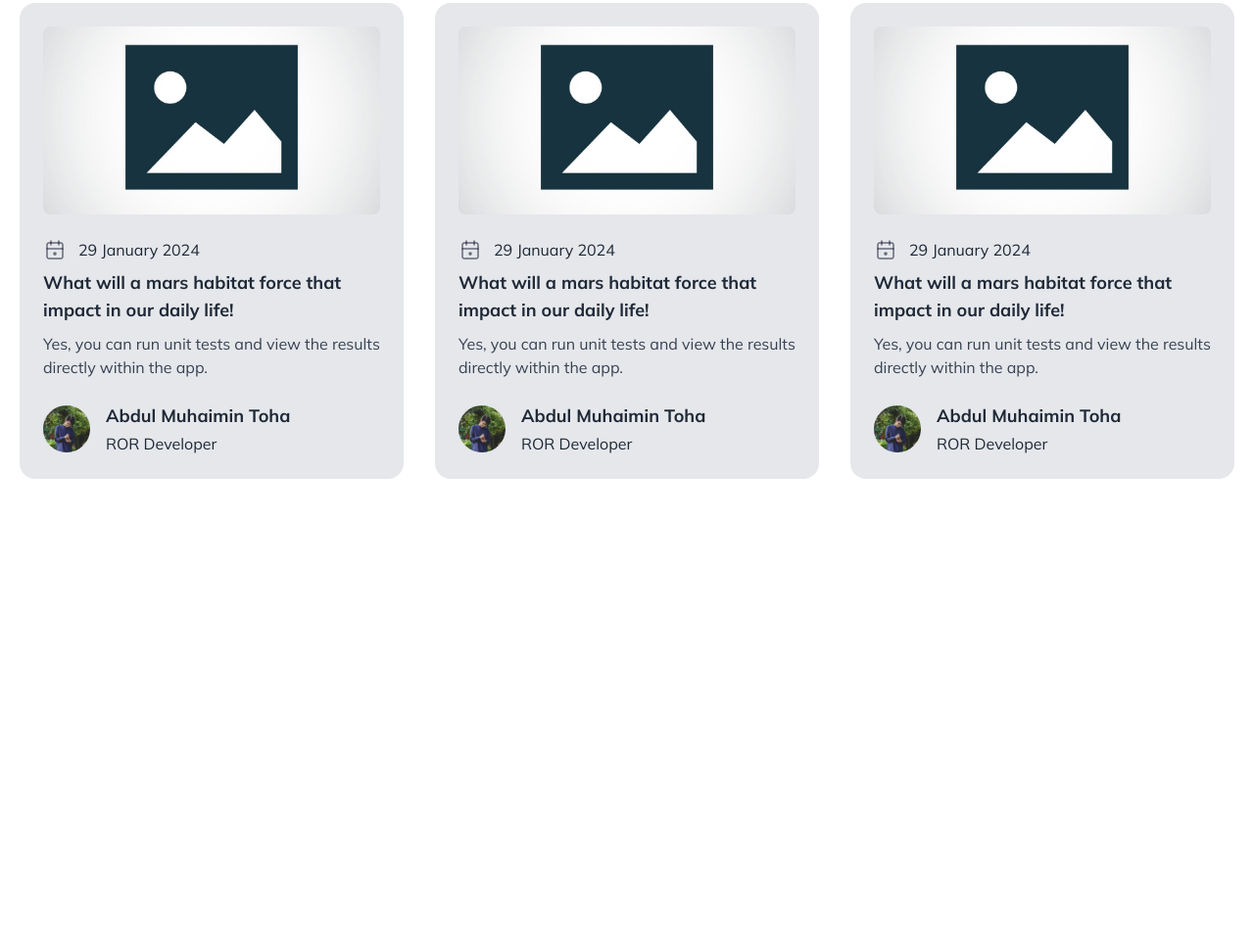
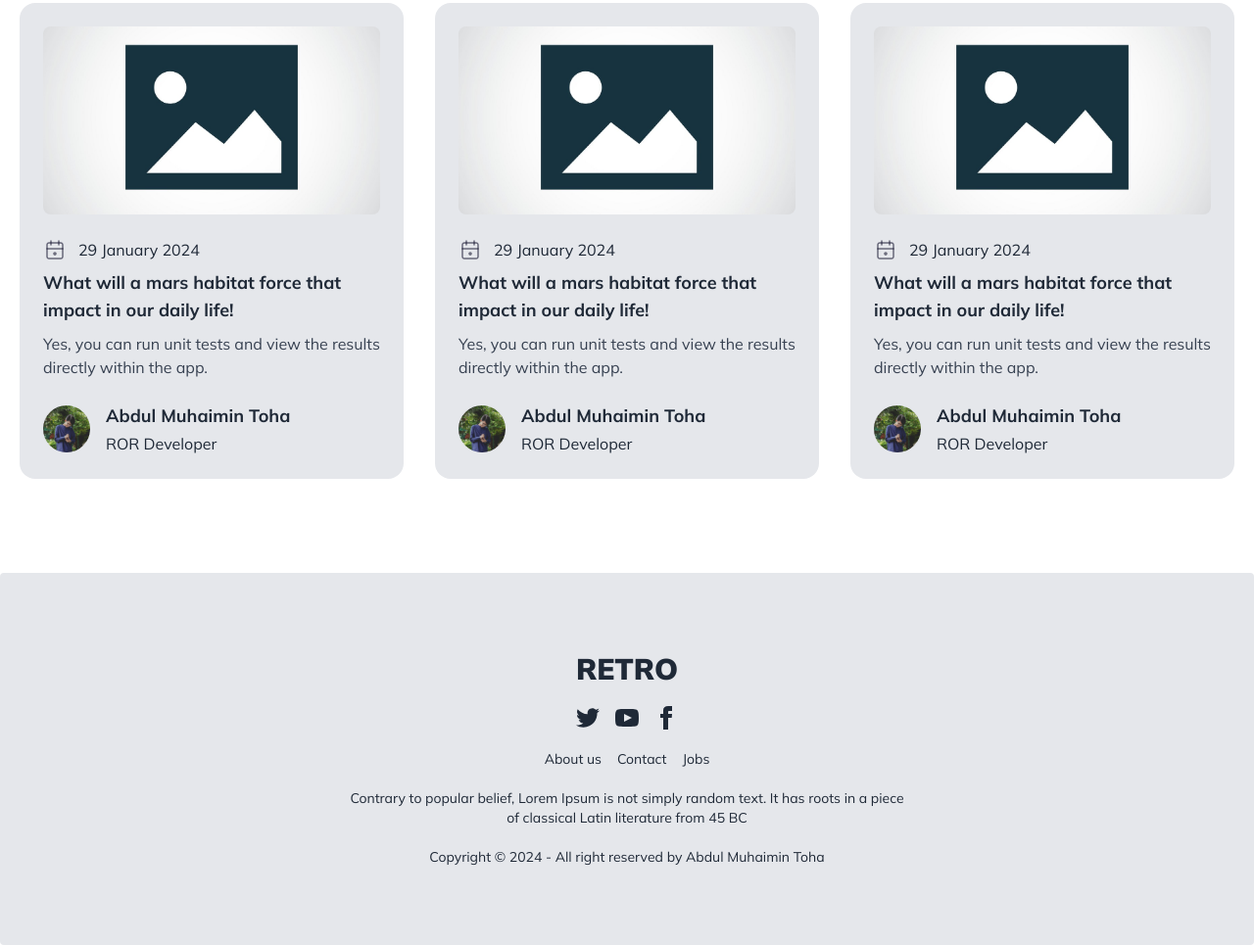
Before and after one commit to abdul-muhaimin-toha/Retro-Forum, a plain HTML site: page index.html in a window 1280 px wide. Shown: the part 2702-3667 px from the top of the page at 98% size. Before the commit the page ends 3287 px from the top, so only its background shows below. Drawn offline with nearby package versions, Linux system fonts and the light colour scheme.

Commit message:
footer section styling done

```diff
--- a/index.html
+++ b/index.html
@@ -567,6 +567,65 @@
         </section>
       </div>
     </main>
+    <!-- Footer Section -->
+    <footer
+      class="footer footer-center p-8 md:p-20 bg-gray-200 text-base-content rounded gap-5"
+    >
+      <a href="" class="text-3xl font-black uppercase">Retro</a>
+      <nav>
+        <div class="grid grid-flow-col gap-4">
+          <a
+            ><svg
+              xmlns="http://www.w3.org/2000/svg"
+              width="24"
+              height="24"
+              viewBox="0 0 24 24"
+              class="fill-current"
+            >
+              <path
+                d="M24 4.557c-.883.392-1.832.656-2.828.775 1.017-.609 1.798-1.574 2.165-2.724-.951.564-2.005.974-3.127 1.195-.897-.957-2.178-1.555-3.594-1.555-3.179 0-5.515 2.966-4.797 6.045-4.091-.205-7.719-2.165-10.148-5.144-1.29 2.213-.669 5.108 1.523 6.574-.806-.026-1.566-.247-2.229-.616-.054 2.281 1.581 4.415 3.949 4.89-.693.188-1.452.232-2.224.084.626 1.956 2.444 3.379 4.6 3.419-2.07 1.623-4.678 2.348-7.29 2.04 2.179 1.397 4.768 2.212 7.548 2.212 9.142 0 14.307-7.721 13.995-14.646.962-.695 1.797-1.562 2.457-2.549z"
+              ></path></svg
+          ></a>
+          <a
+            ><svg
+              xmlns="http://www.w3.org/2000/svg"
+              width="24"
+              height="24"
+              viewBox="0 0 24 24"
+              class="fill-current"
+            >
+              <path
+                d="M19.615 3.184c-3.604-.246-11.631-.245-15.23 0-3.897.266-4.356 2.62-4.385 8.816.029 6.185.484 8.549 4.385 8.816 3.6.245 11.626.246 15.23 0 3.897-.266 4.356-2.62 4.385-8.816-.029-6.185-.484-8.549-4.385-8.816zm-10.615 12.816v-8l8 3.993-8 4.007z"
+              ></path></svg
+          ></a>
+          <a
+            ><svg
+              xmlns="http://www.w3.org/2000/svg"
+              width="24"
+              height="24"
+              viewBox="0 0 24 24"
+              class="fill-current"
+            >
+              <path
+                d="M9 8h-3v4h3v12h5v-12h3.642l.358-4h-4v-1.667c0-.955.192-1.333 1.115-1.333h2.885v-5h-3.808c-3.596 0-5.192 1.583-5.192 4.615v3.385z"
+              ></path></svg
+          ></a>
+        </div>
+      </nav>
+
+      <nav class="grid grid-flow-col gap-4">
+        <a class="link link-hover">About us</a>
+        <a class="link link-hover">Contact</a>
+        <a class="link link-hover">Jobs</a>
+      </nav>
+      <p class="max-w-xl">
+        Contrary to popular belief, Lorem Ipsum is not simply random text. It
+        has roots in a piece of classical Latin literature from 45 BC
+      </p>
+      <aside>
+        <p>Copyright © 2024 - All right reserved by Abdul Muhaimin Toha</p>
+      </aside>
+    </footer>
     <script src="js/script.js"></script>
   </body>
 </html>
```
